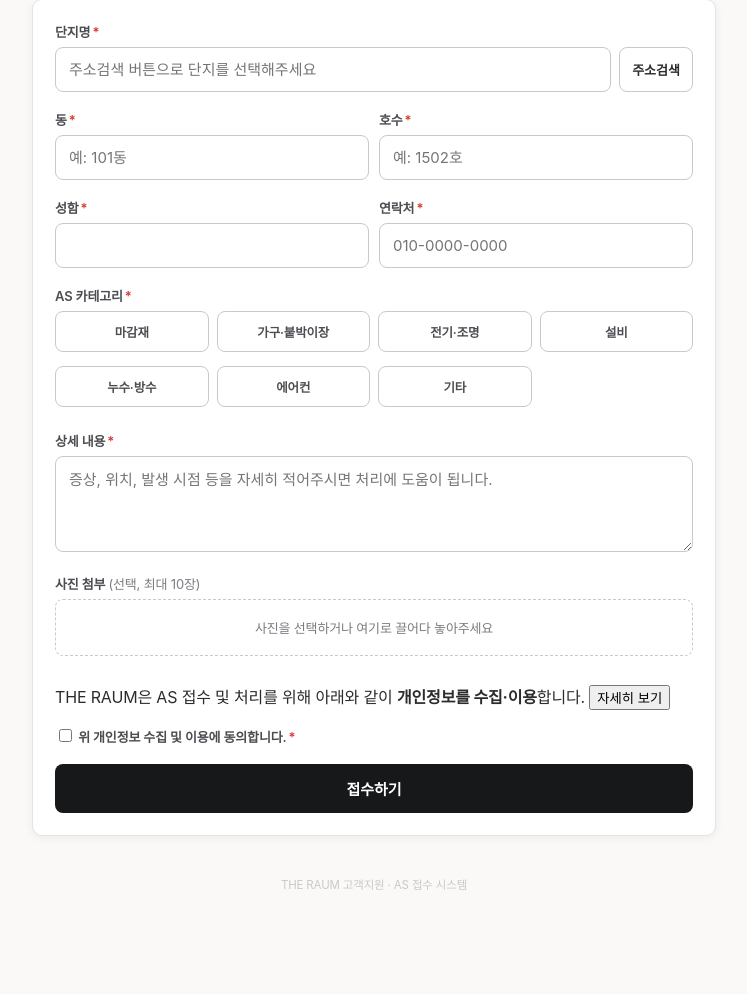
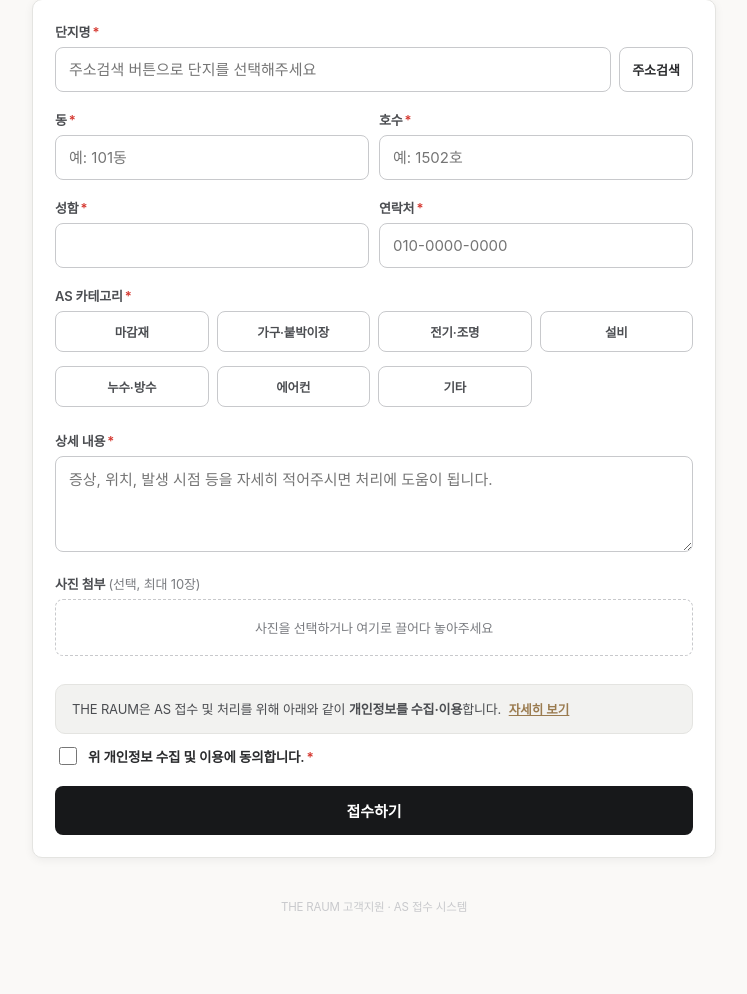
Before and after one commit to hj0611/theraum-as-system, a Flask app: page / in a window 1280 px wide. Shown: the part 216-1210 px from the top of the page, without its empty margins (266-1013 px from the left). Before the commit the page ends 1106 px from the top, so only its background shows below. Run offline with Flask 3, Linux system fonts and the light colour scheme; parts of the project's set-up code (start-up, migrations or seed data) failed here and were passed over; some libraries are stand-ins or nearby versions; some web fonts are replaced.

Commit message:
style.css: 개인정보 동의 체크박스 스타일 추가

```diff
--- a/static/css/style.css
+++ b/static/css/style.css
@@ -201,6 +201,52 @@ textarea { resize: vertical; min-height: 96px; line-height: 1.5; }
 .btn-danger { background: var(--raum-red); color: var(--raum-white); }
 .btn-row { display: flex; gap: 8px; }
 
+.consent-group { margin-bottom: 18px; }
+.consent-box {
+  background: var(--raum-gray-100);
+  border: 1px solid var(--raum-line);
+  border-radius: 10px;
+  padding: 14px 16px;
+  margin-bottom: 10px;
+  cursor: pointer;
+}
+.consent-summary {
+  font-size: 13px;
+  color: var(--raum-gray-700);
+  line-height: 1.5;
+  margin: 0;
+}
+.consent-toggle {
+  display: inline-block;
+  margin-left: 4px;
+  background: none;
+  border: none;
+  padding: 0;
+  font-size: 12.5px;
+  font-weight: 600;
+  color: var(--raum-accent);
+  text-decoration: underline;
+  cursor: pointer;
+}
+.consent-detail { margin-top: 12px; padding-top: 12px; border-top: 1px solid var(--raum-line); }
+.consent-detail dl { margin: 0; font-size: 12.5px; color: var(--raum-gray-700); line-height: 1.6; }
+.consent-detail dt { font-weight: 600; color: var(--raum-ink); margin-top: 8px; }
+.consent-detail dt:first-child { margin-top: 0; }
+.consent-detail dd { margin: 2px 0 0; }
+.consent-check {
+  display: flex;
+  align-items: center;
+  gap: 8px;
+  font-size: 13.5px;
+  font-weight: 600;
+  color: var(--raum-ink);
+  cursor: pointer;
+  margin-bottom: 0;
+}
+.consent-check input[type="checkbox"] {
+  width: 18px; height: 18px; flex: 0 0 auto; accent-color: var(--raum-black); cursor: pointer;
+}
+
 .error-box {
   background: #fdecea;
   color: var(--raum-red);
```
